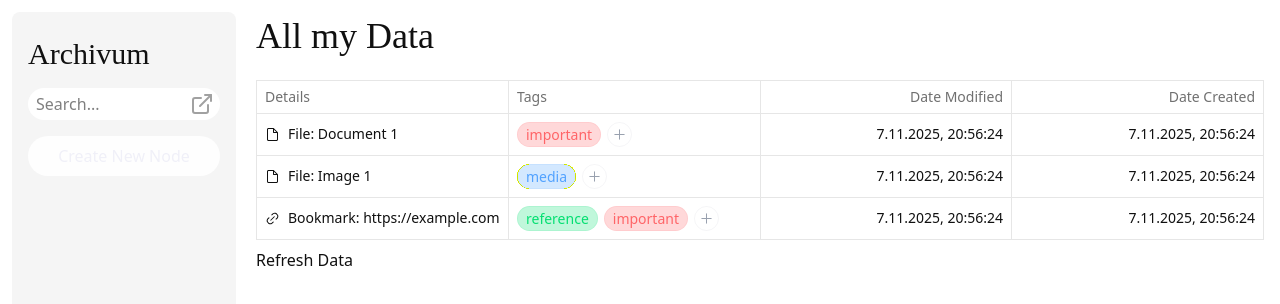
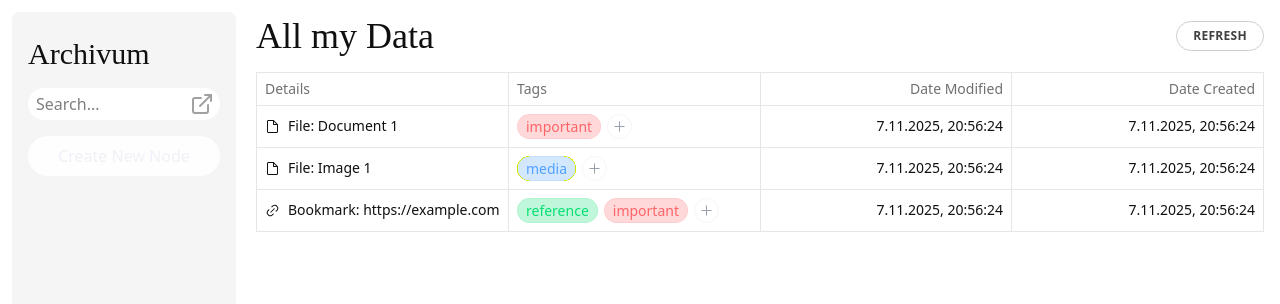
Before and after one commit to archivum-drive/archivum-frontend-web, a React (Vite) app: page / in a window 1280 px wide. Shown: the top 304 px of the page. Built offline with nearby package versions, Linux system fonts and the light colour scheme.

Commit message:
feat: updated node-explorer

```diff
--- /dev/null
+++ b/src/components/ui/button.tsx
@@ -0,0 +1,23 @@
+import { cn } from "../../lib/utils";
+
+export function RoundedButton({
+  children,
+  onClick,
+  className,
+}: {
+  children: React.ReactNode;
+  onClick: () => void;
+  className?: string;
+}) {
+  return (
+    <button
+      onClick={onClick}
+      className={cn(
+        "cursor-pointer rounded-full border border-text/20 px-4 py-1.5 font-semibold text-text/80 text-xs uppercase tracking-wide transition hover:border-text/40",
+        className,
+      )}
+    >
+      {children}
+    </button>
+  );
+}
--- a/src/components/views/node-explorer.tsx
+++ b/src/components/views/node-explorer.tsx
@@ -1,6 +1,7 @@
 import { useState } from "react";
 import { SingletonStorage } from "../../mock/storage";
 import { NodesTable } from "../tables/nodes-table";
+import { RoundedButton } from "../ui/button";
 
 export function NodeExplorer() {
   const storage = SingletonStorage.getInstance();
@@ -17,16 +18,15 @@ export function NodeExplorer() {
   }
 
   return (
-    <div>
-      <h1 className="mb-6 font-[Orbit] text-4xl">All my Data</h1>
-      <NodesTable nodes={nodes} deleteNode={(nodeId) => deleteNode(nodeId)} />
+    <div className="space-y-4">
+      <header className="flex flex-wrap items-center justify-between gap-3">
+        <div>
+          <h1 className="font-[Orbit] text-4xl">All my Data</h1>
+        </div>
+        <RoundedButton onClick={refreshData}>Refresh</RoundedButton>
+      </header>
 
-      <div className="h-2" />
-      <div>
-        <button onClick={refreshData} className="cursor-pointer">
-          Refresh Data
-        </button>
-      </div>
+      <NodesTable nodes={nodes} deleteNode={deleteNode} />
     </div>
   );
 }
```
